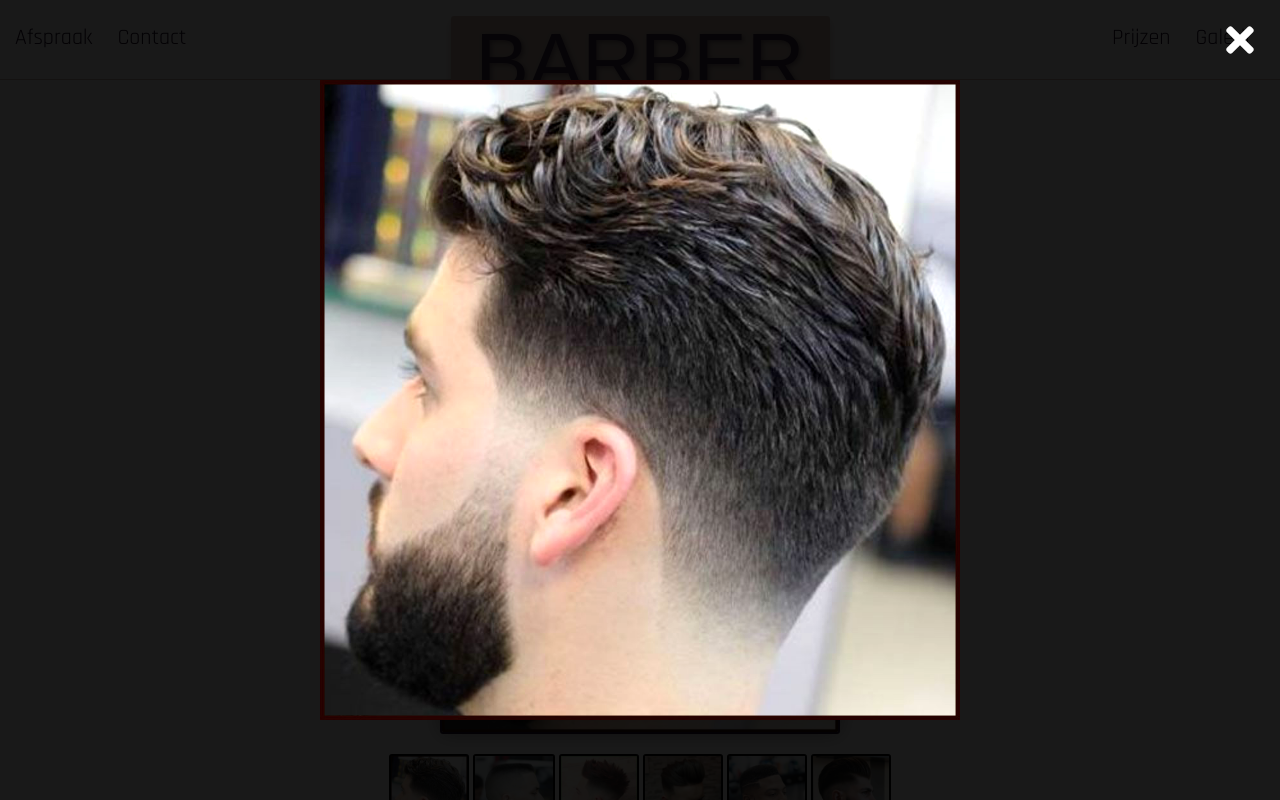
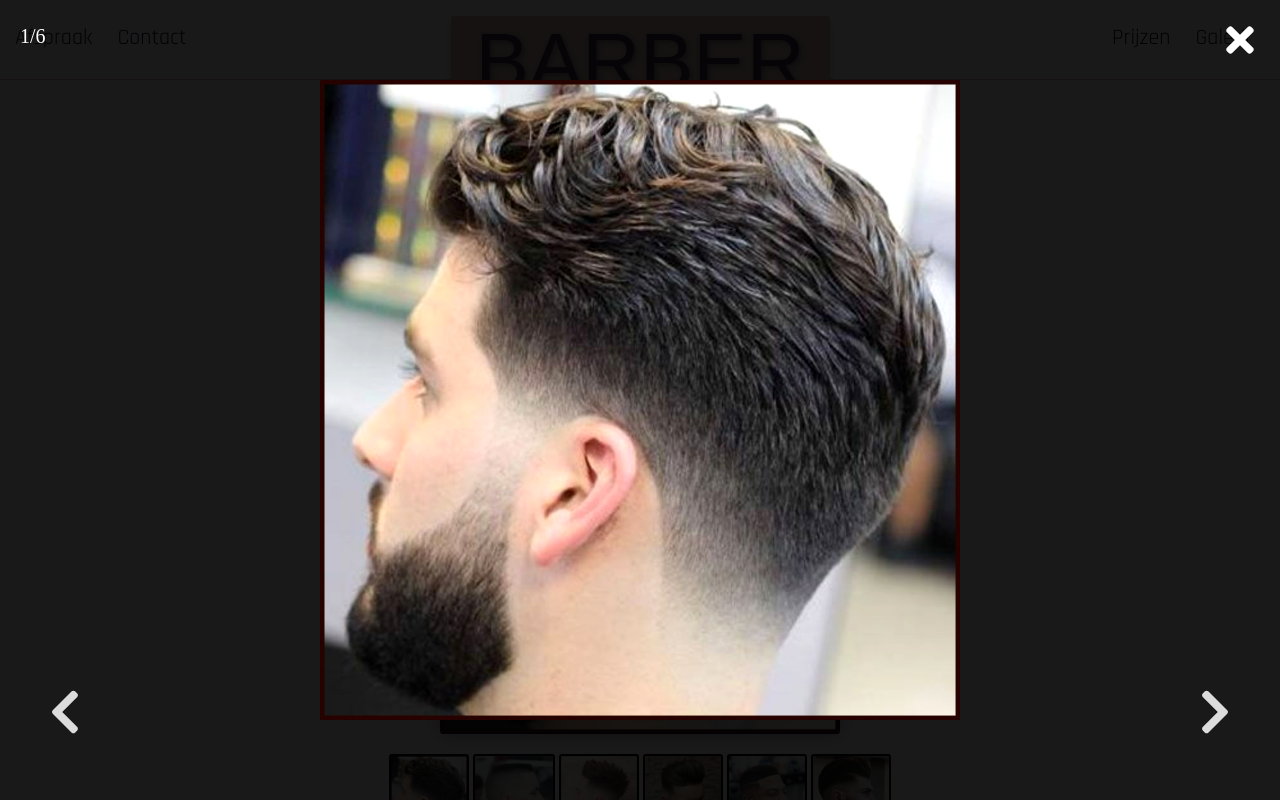
Before and after one commit to Vastlaan/kapsalon.michalantczak.com, a React (Create React App) app in the folder client/: page /gallery in a window 1280 px wide. Both pictures are taken after a click on the picture 640 px from the left and 534 px from the top of the page. Shown: the top 800 px of the page. Built offline with nearby package versions, Linux system fonts and the light colour scheme; a web font is replaced by a local one.

Commit message:
gallery full photo buttons and count

```diff
--- a/client/src/Components/appointment.js
+++ b/client/src/Components/appointment.js
@@ -34,8 +34,8 @@ class Appointment extends React.Component {
 
 	componentWillMount(){
 		//get already booked appointments
-		fetch('/api/appointments').
-			then(res=>res.json())
+		fetch('/api/appointments')
+			.then(res=>res.json())
 			.then(data=>this.setState({
 				appointments: data
 			}))
@@ -223,7 +223,7 @@ class Appointment extends React.Component {
 
 	render() {
 
-	 	const { date, time, name, email, phone, step, button, appointments, confirmation, confirmationValues } = this.state
+	 	const { date, time, name, email, phone, step, button, confirmation, confirmationValues } = this.state
 	return(
 
 		<div className='appointment'>
--- a/client/src/Components/gallery.js
+++ b/client/src/Components/gallery.js
@@ -1,6 +1,6 @@
 import React, { useState } from 'react';
 
-import {FaTimes} from 'react-icons/fa'
+import { FaTimes, FaChevronLeft, FaChevronRight } from 'react-icons/fa'
 import Haircut11 from '../img/haircut-1_1.png'
 import Haircut12 from '../img/haircut-1_2.png'
 import Haircut13 from '../img/haircut-1_3.png'
@@ -20,6 +20,62 @@ const Gallery = () =>{
 	const [ fullPhoto, setPhoto ] = useState(Haircut11)
 	const [menMainPhoto, setMenMainPhoto] = useState(Haircut11)
 	const [womenMainPhoto, setWomenMainPhoto] = useState(Haircut21)
+	const [positionOfPhoto, setPositionOfPhoto] = useState(1)
+	const [maxPositions, setMaxPositions] = useState(6)
+
+
+	const menPhotoCollection = [Haircut11, Haircut12, Haircut13, Haircut14, Haircut15, Haircut16 ]
+	const womenPhotoCollection = [Haircut21, Haircut22, Haircut23, Haircut24, Haircut25, Haircut26 ]
+
+	const previousMainPhoto = (photo) =>{
+
+		if(menPhotoCollection.includes(photo)){
+			const i = menPhotoCollection.indexOf(photo)
+			const maxIndexNumber = menPhotoCollection.length -1
+			if(i===0){
+				setPositionOfPhoto(menPhotoCollection.length)
+				return setPhoto(menPhotoCollection[maxIndexNumber])
+			}else{
+				setPositionOfPhoto(i)
+				return setPhoto(menPhotoCollection[i-1])
+			}
+		}else{
+			const i = womenPhotoCollection.indexOf(photo)
+			const maxIndexNumber = womenPhotoCollection.length -1
+			if(i===0){
+				setPositionOfPhoto(womenPhotoCollection.length)
+				return setPhoto(womenPhotoCollection[maxIndexNumber])
+			}else{
+				setPositionOfPhoto(i)
+				return setPhoto(womenPhotoCollection[i-1])
+			}
+		}
+	}
+
+	const nextMainPhoto = (photo) =>{
+
+		if(menPhotoCollection.includes(photo)){
+			const i = menPhotoCollection.indexOf(photo)
+			const maxIndexNumber = menPhotoCollection.length -1
+			if(i===maxIndexNumber){
+				setPositionOfPhoto(1)
+				return setPhoto(menPhotoCollection[0])
+			}else{
+				setPositionOfPhoto(i+2)
+				return setPhoto(menPhotoCollection[i+1])
+			}
+		}else{
+			const i = womenPhotoCollection.indexOf(photo)
+			const maxIndexNumber = womenPhotoCollection.length -1
+			if(i===maxIndexNumber){
+				setPositionOfPhoto(1)
+				return setPhoto(womenPhotoCollection[0])
+			}else{
+				setPositionOfPhoto(i+2)
+				return setPhoto(womenPhotoCollection[i+1])
+			}
+		}
+	}
 
 	return(
 		<div className='gallery'>
@@ -35,60 +91,28 @@ const Gallery = () =>{
 						src={menMainPhoto}
 						alt='haircut'
 						className='gallery__album--main-photo'
-						onClick={()=>{return(
-						setView(true),
-						setPhoto(menMainPhoto)
-						)}}
+						onClick={()=>{
+						setView(true)
+						setPositionOfPhoto(menPhotoCollection.indexOf(menMainPhoto)+1)
+						setMaxPositions(menPhotoCollection.length)
+						return setPhoto(menMainPhoto)
+						}}
 					/>
 				</div>
 
 				<div className='gallery__album--collection'>
-
-					<div className='gallery__album--collection-photo'>
+					{menPhotoCollection.map((photo,i)=>{
+						return(
+							<div className='gallery__album--collection-photo'  key={`Men${i}`}>
 								<img
-							src={Haircut11}
+									src={photo}
 									alt='haircut'
-							onClick={()=>setMenMainPhoto(Haircut11)}
+									onClick={()=>setMenMainPhoto(photo)}
 								/>
 							</div>
-					<div className='gallery__album--collection-photo'>
-						<img
-							src={Haircut12}
-							alt='haircut'
-							onClick={()=>setMenMainPhoto(Haircut12)}
-						/>
+							)
+					})}
 				</div>
-					<div className='gallery__album--collection-photo'>
-						<img
-							src={Haircut13}
-							alt='haircut'
-							onClick={()=>setMenMainPhoto(Haircut13)}
-						/>
-					</div>
-					<div className='gallery__album--collection-photo'>
-						<img
-							src={Haircut14}
-							alt='haircut'
-							onClick={()=>setMenMainPhoto(Haircut14)}
-						/>
-					</div>
-					<div className='gallery__album--collection-photo'>
-						<img
-							src={Haircut15}
-							alt='haircut'
-							onClick={()=>setMenMainPhoto(Haircut15)}
-						/>
-					</div>
-					<div className='gallery__album--collection-photo'>
-						<img
-							src={Haircut16}
-							alt='haircut'
-							onClick={()=>setMenMainPhoto(Haircut16)}
-						/>
-					</div>
-
-				</div>
-
 			</div>
 
 			<div className='gallery__album'>
@@ -98,67 +122,51 @@ const Gallery = () =>{
 						src={womenMainPhoto}
 						alt='haircut'
 						className='gallery__album--main-photo'
-						onClick={()=>{return(
-						setView(true),
-						setPhoto(womenMainPhoto)
-						)}}
+						onClick={()=>{
+						setView(true)
+						setPositionOfPhoto(womenPhotoCollection.indexOf(womenMainPhoto)+1)
+						setMaxPositions(womenPhotoCollection.length)
+						return setPhoto(womenMainPhoto)
+						}}
 					/>
 				</div>
 
 				<div className='gallery__album--collection'>
-
-					<div className='gallery__album--collection-photo'>
+					{womenPhotoCollection.map((photo,i)=>{
+						return(
+							<div className='gallery__album--collection-photo' key={`Women${i}`}>
 								<img
-							src={Haircut21}
+									src={photo}
 									alt='haircut'
-							onClick={()=>setWomenMainPhoto(Haircut21)}
+									onClick={()=>setWomenMainPhoto(photo)}
 								/>
 							</div>
-					<div className='gallery__album--collection-photo'>
-						<img
-							src={Haircut22}
-							alt='haircut'
-							onClick={()=>setWomenMainPhoto(Haircut22)}
-						/>
-					</div>
-					<div className='gallery__album--collection-photo'>
-						<img
-							src={Haircut23}
-							alt='haircut'
-							onClick={()=>setWomenMainPhoto(Haircut23)}
-						/>
-					</div>
-					<div className='gallery__album--collection-photo'>
-						<img
-							src={Haircut24}
-							alt='haircut'
-							onClick={()=>setWomenMainPhoto(Haircut24)}
-						/>
-					</div>
-					<div className='gallery__album--collection-photo'>
-						<img
-							src={Haircut25}
-							alt='haircut'
-							onClick={()=>setWomenMainPhoto(Haircut25)}
-						/>
-					</div>
-					<div className='gallery__album--collection-photo'>
-						<img
-							src={Haircut26}
-							alt='haircut'
-							onClick={()=>setWomenMainPhoto(Haircut26)}
-						/>
-					</div>
+							)
+					})}
+
 				</div>
 
 			</div>
 
 			{viewFullPhoto?
 				<div className='gallery__full'>
+
+					<div className='gallery__full--count'>
+						{positionOfPhoto}/{maxPositions}
+					</div>
+
 					<FaTimes className='gallery__full--close'
 						onClick={()=>setView(false)}
 					/>
+
 					<img src={fullPhoto} alt='haircut' />
+
+					<div className='gallery__full--previous' onClick={()=>previousMainPhoto(fullPhoto)}>
+						<FaChevronLeft />
+					</div>
+					<div className='gallery__full--next' onClick={()=>nextMainPhoto(fullPhoto)}>
+						<FaChevronRight />
+					</div>
 				</div>
 				:
 				null}
--- a/client/src/css/style.css
+++ b/client/src/css/style.css
@@ -940,6 +940,12 @@ body {
     display: flex;
     justify-content: center;
     align-items: center; }
+    .gallery__full--count {
+      position: absolute;
+      top: 2rem;
+      left: 2rem;
+      font-size: 2rem;
+      color: white; }
     .gallery__full--close {
       position: absolute;
       top: 2rem;
@@ -954,6 +960,32 @@ body {
       max-height: 80%;
       margin: 0 auto;
       filter: contrast(110%); }
+    .gallery__full--previous {
+      position: absolute;
+      bottom: 4rem;
+      left: 4rem;
+      font-size: 5rem;
+      color: #DCDCDC;
+      cursor: pointer;
+      transition: all .3s; }
+      .gallery__full--previous:hover {
+        transform: scale(1.1);
+        color: white; }
+      .gallery__full--previous:active {
+        transform: scale(0.9); }
+    .gallery__full--next {
+      position: absolute;
+      bottom: 4rem;
+      right: 4rem;
+      font-size: 5rem;
+      color: #DCDCDC;
+      cursor: pointer;
+      transition: all .3s; }
+      .gallery__full--next:hover {
+        transform: scale(1.1);
+        color: white; }
+      .gallery__full--next:active {
+        transform: scale(0.9); }
 
 .footer {
   margin: 5rem 0 0 0;
--- a/client/src/sass/Components/_gallery.scss
+++ b/client/src/sass/Components/_gallery.scss
@@ -110,6 +110,14 @@
 		justify-content: center;
 		align-items: center;
 
+		&--count{
+			position:absolute;
+			top:2rem;
+			left:2rem;
+			font-size: 2rem;
+			color:white;
+		}
+
 		&--close{
 			position:absolute;
 			top:2rem;
@@ -128,5 +136,41 @@
 			margin:0 auto;
 			filter: contrast(110%);
 		}
+
+		&--previous{
+			position:absolute;
+			bottom:4rem;
+			left:4rem;
+			font-size: 5rem;
+			color:$color-grey-light;
+			cursor:pointer;
+			transition:all .3s;
+
+			&:hover{
+				transform:scale(1.1);
+				color:white;
+			}
+			&:active{
+				transform:scale(0.9);
+			}
+		}
+
+		&--next{
+			position:absolute;
+			bottom:4rem;
+			right:4rem;
+			font-size: 5rem;
+			color:$color-grey-light;
+			cursor:pointer;
+			transition:all .3s;
+
+			&:hover{
+				transform:scale(1.1);
+				color:white;
+			}
+			&:active{
+				transform:scale(0.9);
+			}
+		}
 	}
 }
```
Lines whose indentation alone changed are shown as unchanged.
